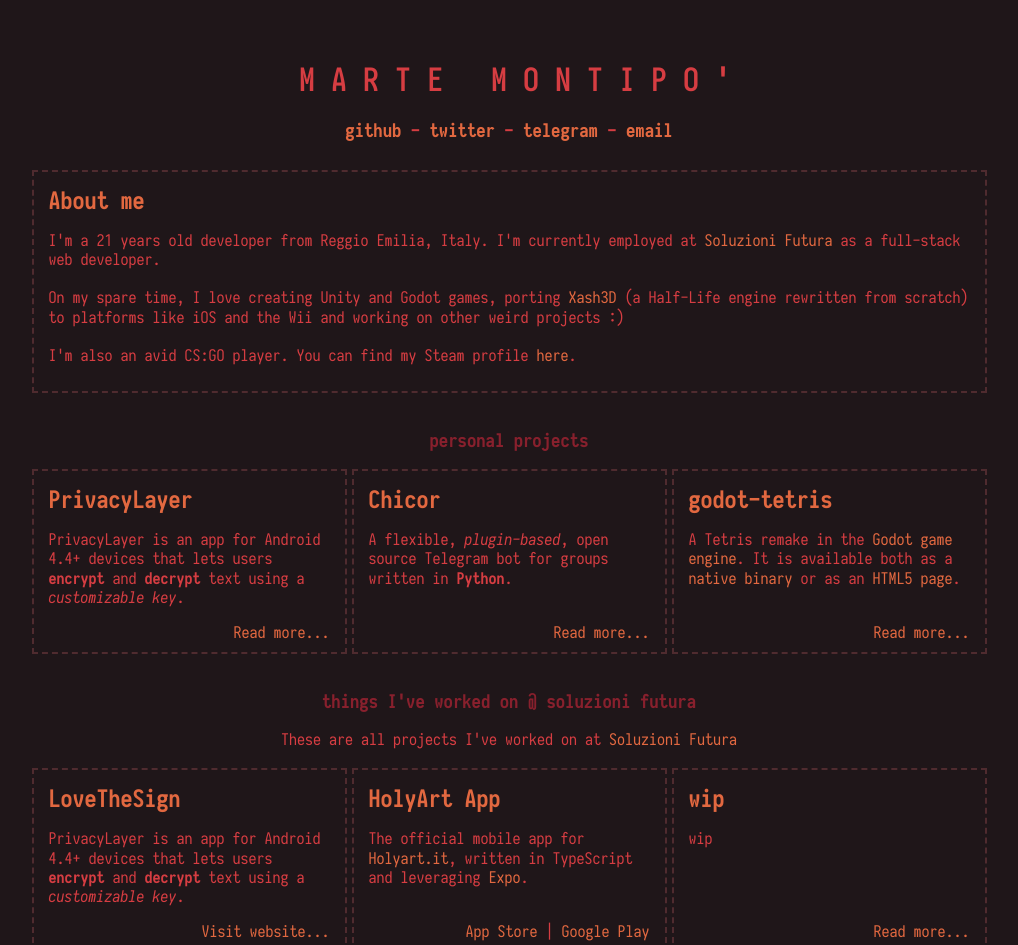
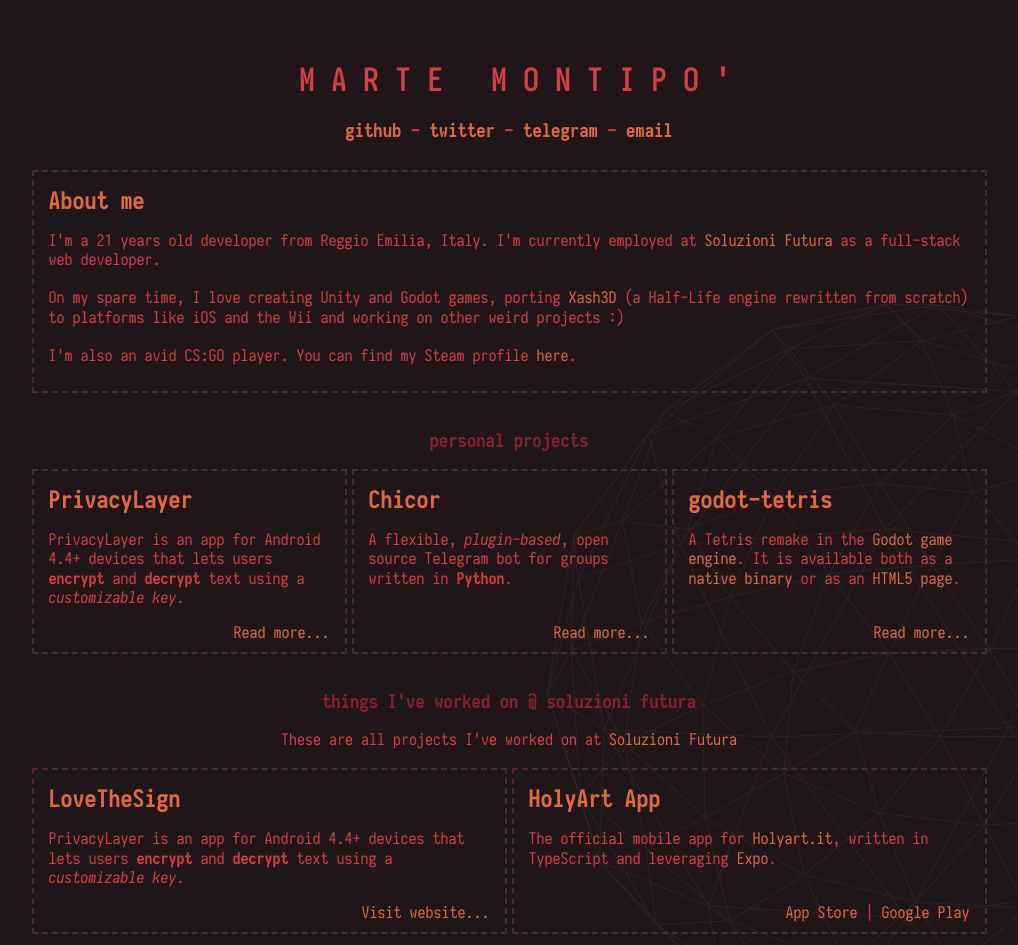
Before and after one commit to Ichicoro/next-martedev, a Next.js app: page / in a window 1280 px wide. Shown: the top 945 px of the page, without its empty margins (131-1149 px from the left). Built offline with nearby package versions, Linux system fonts and the light colour scheme.

Commit message:
Add spinning globe thingy™

```diff
--- a/components/HeaderLinks.tsx
+++ b/components/HeaderLinks.tsx
@@ -15,11 +15,13 @@ const HeaderLinks: FunctionComponent<HeaderLinksProps> = ({
 }: HeaderLinksProps) => {
   return <h3 className="h3h3">
     {links.map((link: LinkData, idx: number, arr: LinkData[]) => {
-      return link.internal !== true ? <>
-        <a className="links" href={link.link}>{link.text}</a>{idx !== arr.length - 1 && <span className="ticks"> - </span>}
-      </> : <>
-        <Link passHref href={link.link}><a className="links">{link.text}</a></Link>{idx !== arr.length - 1 && <span className="ticks"> - </span>}
-      </>
+      return link.internal !== true
+        ? <React.Fragment key={`idx-${idx}`}>
+          <a className="links" href={link.link}>{link.text}</a>{idx !== arr.length - 1 && <span className="ticks"> - </span>}
+        </React.Fragment>
+        : <React.Fragment key={`idx-${idx}`}>
+          <Link passHref href={link.link}><a className="links">{link.text}</a></Link>{idx !== arr.length - 1 && <span className="ticks"> - </span>}
+        </React.Fragment>
     })}
   </h3>
 }
--- a/components/ProjectRow.tsx
+++ b/components/ProjectRow.tsx
@@ -19,7 +19,13 @@ const ProjectRow: FunctionComponent<ProjectRowProps> = ({
     </> }
     <span id='projects-grid-span'>
       {links.map((box: BoxData, idx: number, arr: BoxData[]) => {
-        return <ProjectBox title={box.title} link={box.link} internalLink={box.internalLink} linkText={box.linkText}>
+        return <ProjectBox
+          title={box.title}
+          key={`project-box-${idx}`}
+          link={box.link}
+          internalLink={box.internalLink}
+          linkText={box.linkText}
+        >
           {box.contents}
         </ProjectBox>
       })}
--- /dev/null
+++ b/helpers/animation.ts
@@ -0,0 +1,52 @@
+import * as THREE from "three"
+
+export const initializeIcosahedron = (): void => {
+  console.log("initializing animation...")
+  const scene = new THREE.Scene();
+  const canvas = document.getElementById("globecanvas") as HTMLCanvasElement
+
+  let width = 850
+  let height = 850
+
+  const camera = new THREE.PerspectiveCamera(55, width / height, 0.1, 1000);
+
+  const renderer = new THREE.WebGLRenderer({
+    alpha: true,
+    antialias: true,
+    canvas
+  });
+  renderer.setPixelRatio(window.devicePixelRatio);
+  renderer.setClearColor(0x000000, 0); //default
+  renderer.setSize(width, height);
+  document.body.appendChild(renderer.domElement);
+
+  const light = new THREE.PointLight(0xcccccc, 1, 100);
+  light.position.set(-5, 5, 5);
+  scene.add(light);
+
+  const geo = new THREE.IcosahedronGeometry(2.1, 2);
+
+  const material = new THREE.MeshBasicMaterial({
+    color: 0xaaaaaa,
+    wireframe: true,
+    // wireframeLinewidth: 3
+  });
+
+  const wireframe = new THREE.Mesh(geo, material);
+  wireframe.rotation.x = 0.2;
+
+  scene.add(wireframe);
+
+  camera.position.z = 5;
+
+  function animate() {
+    requestAnimationFrame(animate);
+
+    wireframe.rotation.y += 0.002;
+    wireframe.rotation.z += 0.002;
+
+    renderer.render(scene, camera);
+  }
+  animate();
+  console.log("done!")
+}
--- a/package.json
+++ b/package.json
@@ -11,10 +11,12 @@
     "next": "10.2.3",
     "react": "17.0.2",
     "react-dom": "17.0.2",
-    "sass": "^1.34.0"
+    "sass": "^1.34.0",
+    "three": "^0.128.0"
   },
   "devDependencies": {
     "@types/react": "17.0.7",
+    "@types/three": "^0.128.0",
     "typescript": "4.2.4"
   }
 }
--- a/pages/index.tsx
+++ b/pages/index.tsx
@@ -1,14 +1,27 @@
-import React from "react"
+import React, { useEffect } from "react"
+import * as THREE from "three"
 
 import Head from 'next/head'
 import Image from 'next/image'
 import HeaderLinks from '../components/HeaderLinks'
 import ProjectBox from '../components/ProjectBox'
 import ProjectRow from "../components/ProjectRow"
+import { initializeIcosahedron } from "../helpers/animation"
 
+export default function Index() {
+  useEffect(() => {
+    initializeIcosahedron()
+  }, [])
 
-export default function Home() {
-  return <div className="centraldiv">
+  return <>
+    <Head>
+        <title>Marte Montipo'</title>
+        <meta name="theme-color" content="#1f1619" />
+        <meta charSet="utf-8" />
+        <meta name="viewport" content="width=device-width, initial-scale=1.0" />
+    </Head>
+    <canvas id="globecanvas" />
+    <div className="centraldiv">
       <span id="spanboxparent">
         <span id="spanbox">
           <h1 className="centralh1">Marte Montipo'</h1>
@@ -80,17 +93,11 @@ export default function Home() {
                 contents: <>
                   The official mobile app for <a href="https://holyart.it">Holyart.it</a>, written in TypeScript and leveraging <a href="https://expo.io">Expo</a>.
                 </>
-            },
-            {
-              title: "wip",
-              link: "#",
-              contents: <>
-                wip
-              </>
               }
             ]}
           />
         </span>
       </span>
     </div>
+  </>
 }
--- a/styles/globals.scss
+++ b/styles/globals.scss
@@ -115,6 +115,16 @@ a:hover {
   color: var(--link-clicked-color);
 }
 
+#globecanvas {
+  position: fixed;
+  bottom: -300px;
+  right: -200px;
+  width: 850px;
+  height: 850px;
+  z-index: -999;
+  opacity: 0.085
+}
+
 
 /* MEDIA QUERIES */
 
```
Also changed, not shown: 1 other file (tests, documents, lock files or other folders). Lines whose indentation alone changed are shown as unchanged.
